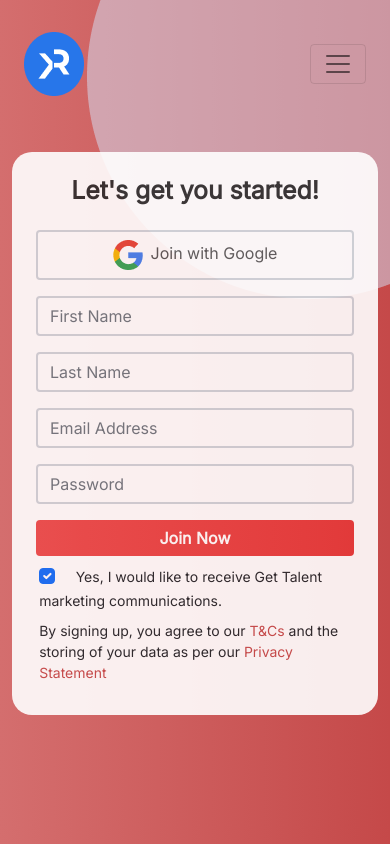
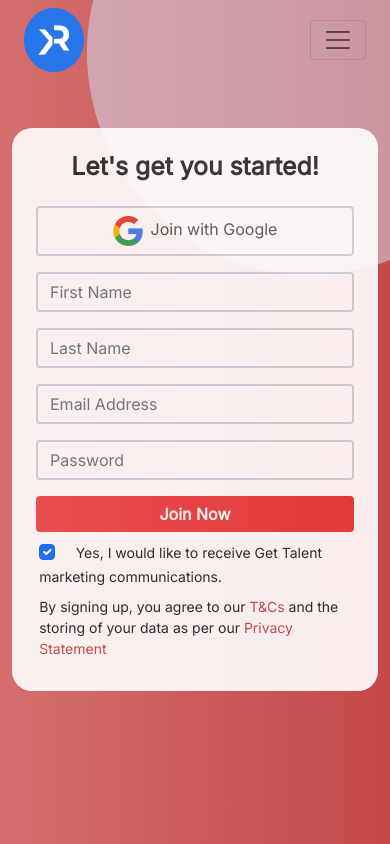
Before and after one commit to Jesus-boy01/KodeCampPracticeFormValidation, a plain HTML site: page index.html in a window 390 px wide. Drawn offline with nearby package versions, Linux system fonts and the light colour scheme.

Commit message:
worked on responsiveness

```diff
--- a/index.html
+++ b/index.html
@@ -17,7 +17,7 @@
 </head>
 <body style="background: linear-gradient(to right, rgb(212, 110, 110), rgb(197, 73, 73));">
     <!-- header section -->
-    <section id="header-section" class="mb-5 pt-4">
+    <section id="header-section" class="mb-5">
         <div class="position-relative">
             <img src="img/sign-in-right-circle.png" class="img-fluid position-absolute top-0 end-0" alt="" style="margin-top: -25px; z-index: -1;">
         </div>
```
